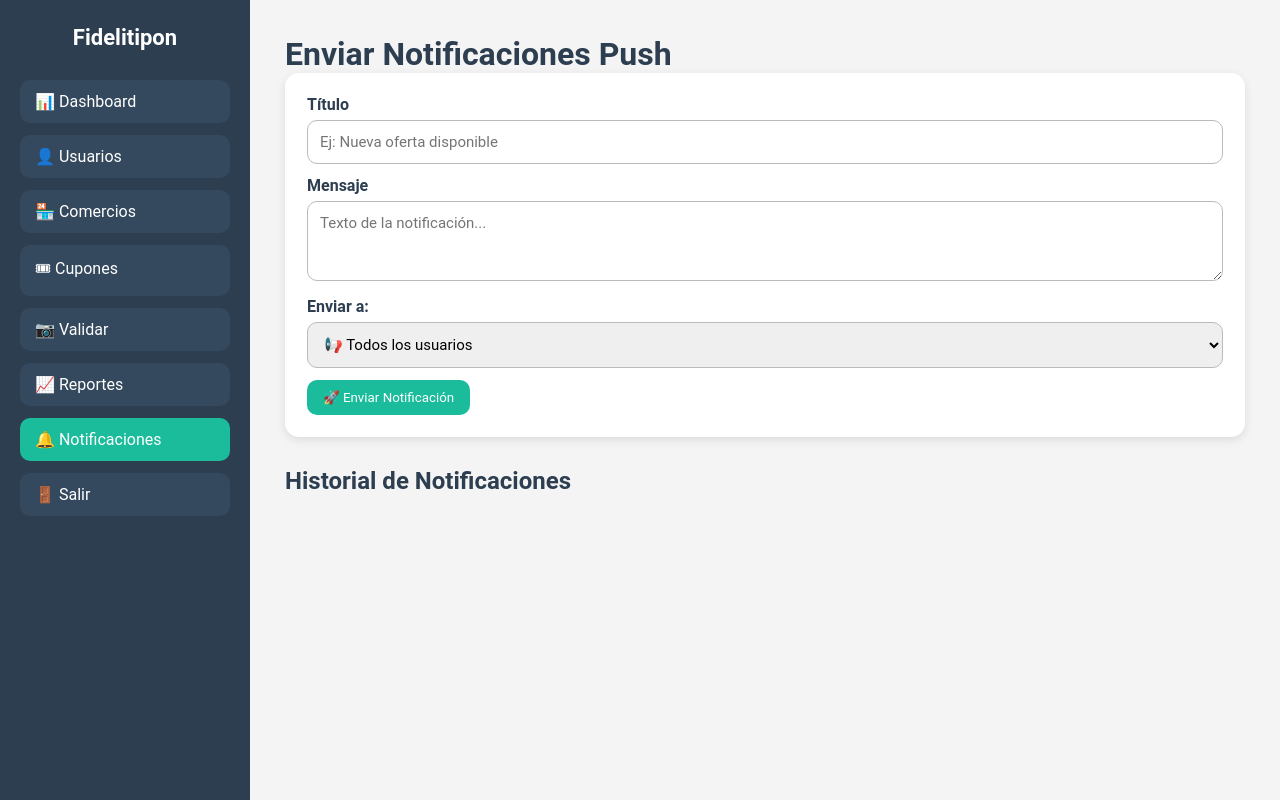
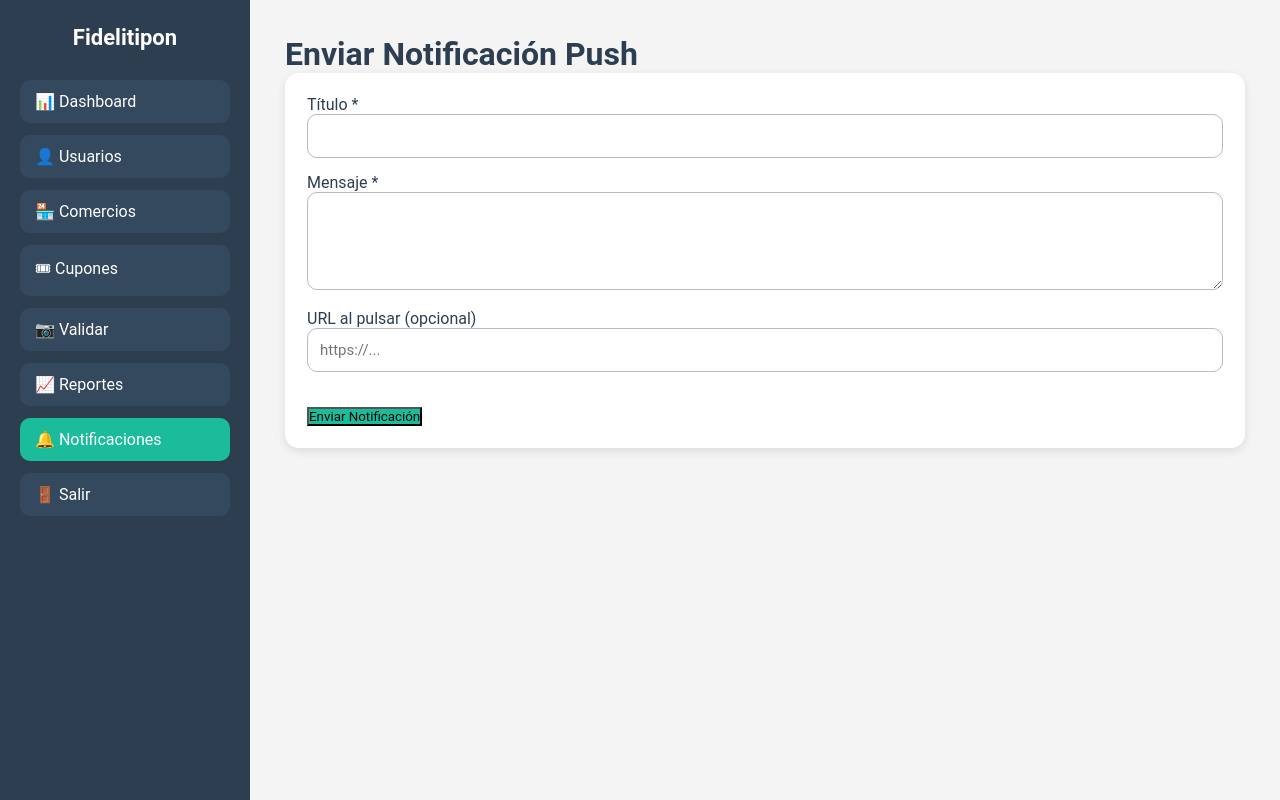
Before and after one commit to mikyworld69-cyber/fidelitipon, a PHP site: page /admin/notificaciones.php in a window 1280 px wide. Run offline with PHP 8.4, Linux system fonts and the light colour scheme; the visitor is signed in with stand-in values (Sample User, id 1); data that the repository does not hold is empty.

Commit message:
Update notificaciones.php

```diff
--- a/public/admin/notificaciones.php
+++ b/public/admin/notificaciones.php
@@ -1,153 +1,33 @@
 <?php
 session_start();
 require_once __DIR__ . '/../../config/db.php';
-
 
 if (!isset($_SESSION["admin_id"])) {
     header("Location: login.php");
     exit;
 }
 
-// Cargar usuarios
-$usuarios = $conn->query("SELECT id, nombre, telefono FROM usuarios ORDER BY nombre ASC");
+include "_header.php";
+?>
 
-// Cargar comercios
-$comercios = $conn->query("SELECT id, nombre FROM comercios ORDER BY nombre ASC");
+<h1>Enviar Notificación Push</h1>
 
-// Cargar historial de notificaciones
-$historial = $conn->query("
-    SELECT id, titulo, mensaje, fecha_envio, total_enviados
-    FROM notificaciones
-    ORDER BY fecha_envio DESC
-    LIMIT 20
-");
-?>
-<!DOCTYPE html>
-<html lang="es">
-<head>
-<meta charset="UTF-8">
-<title>Notificaciones | Fidelitipon Admin</title>
+<div class="card">
 
-<link rel="stylesheet" href="admin.css">
+    <form action="notificaciones_enviar.php" method="POST">
 
-<style>
-label { font-weight: bold; display:block; margin-bottom:6px; }
-select, input, textarea {
-    margin-bottom: 12px;
-}
-.history-box {
-    padding: 10px;
-    background: white;
-    border-radius: 12px;
-    margin-bottom: 12px;
-    box-shadow: 0 2px 8px rgba(0,0,0,0.08);
-}
-</style>
+        <label>Título *</label>
+        <input type="text" name="titulo" required>
 
-</head>
-<body>
+        <label>Mensaje *</label>
+        <textarea name="mensaje" rows="4" required></textarea>
 
-<!-- SIDEBAR -->
-<div class="sidebar">
-    <h2>Fidelitipon</h2>
+        <label>URL al pulsar (opcional)</label>
+        <input type="text" name="url" placeholder="https://...">
 
-    <a href="dashboard.php">📊 Dashboard</a>
-    <a href="usuarios.php">👤 Usuarios</a>
-    <a href="comercios.php">🏪 Comercios</a>
-    <a href="cupones.php">🎟 Cupones</a>
-    <a href="validar.php">📷 Validar</a>
-    <a href="reportes.php">📈 Reportes</a>
-    <a href="notificaciones.php" class="active">🔔 Notificaciones</a>
-    <a href="logout.php">🚪 Salir</a>
-</div>
-
-<!-- CONTENIDO -->
-<div class="content">
-
-    <h1>Enviar Notificaciones Push</h1>
-
-    <div class="card">
-        <form method="POST" action="notificaciones_enviar.php">
-
-            <!-- Título -->
-            <label for="titulo">Título</label>
-            <input type="text" name="titulo" placeholder="Ej: Nueva oferta disponible" required>
-
-            <!-- Mensaje -->
-            <label for="mensaje">Mensaje</label>
-            <textarea name="mensaje" rows="3" placeholder="Texto de la notificación..." required></textarea>
-
-            <!-- Destino -->
-            <label>Enviar a:</label>
-            <select name="destino" id="destino" required onchange="mostrarOpciones()">
-                <option value="todos">📢 Todos los usuarios</option>
-                <option value="usuario">👤 Usuario específico</option>
-                <option value="comercio">🏪 Usuarios de un comercio</option>
-            </select>
-
-            <!-- Selección usuario -->
-            <div id="opcion_usuario" style="display:none;">
-                <label>Seleccionar usuario</label>
-                <select name="usuario_id">
-                    <?php while ($u = $usuarios->fetch_assoc()): ?>
-                        <option value="<?= $u['id'] ?>">
-                            <?= htmlspecialchars($u['nombre'] ?: "Sin nombre") ?> — <?= $u['telefono'] ?>
-                        </option>
-                    <?php endwhile; ?>
-                </select>
-            </div>
-
-            <!-- Selección comercio -->
-            <div id="opcion_comercio" style="display:none;">
-                <label>Seleccionar comercio</label>
-                <select name="comercio_id">
-                    <?php while ($c = $comercios->fetch_assoc()): ?>
-                        <option value="<?= $c['id'] ?>">
-                            <?= htmlspecialchars($c['nombre']) ?>
-                        </option>
-                    <?php endwhile; ?>
-                </select>
-            </div>
-
-            <br>
-
-            <!-- Botón enviar -->
-            <button class="btn btn-success" type="submit">
-                🚀 Enviar Notificación
-            </button>
-
-        </form>
-    </div>
-
-    <h2 style="margin-top:30px;">Historial de Notificaciones</h2>
-
-    <?php while ($n = $historial->fetch_assoc()): ?>
-        <div class="history-box">
-            <strong><?= htmlspecialchars($n["titulo"]) ?></strong><br>
-            <small><?= date("d/m/Y H:i", strtotime($n["fecha_envio"])) ?></small><br>
-            <em><?= htmlspecialchars($n["mensaje"]) ?></em><br>
-            Enviados: <strong><?= $n["total_enviados"] ?></strong>
-        </div>
-    <?php endwhile; ?>
+        <button class="btn-success" style="margin-top:20px;">Enviar Notificación</button>
+    </form>
 
 </div>
 
-<script>
-// Mostrar/ocultar opciones según destino
-function mostrarOpciones() {
-    document.getElementById("opcion_usuario").style.display = "none";
-    document.getElementById("opcion_comercio").style.display = "none";
-
-    const destino = document.getElementById("destino").value;
-
-    if (destino === "usuario") {
-        document.getElementById("opcion_usuario").style.display = "block";
-    }
-    if (destino === "comercio") {
-        document.getElementById("opcion_comercio").style.display = "block";
-    }
-}
-</script>
-
-</body>
-</html>
+<?php include "_footer.php"; ?>
```
